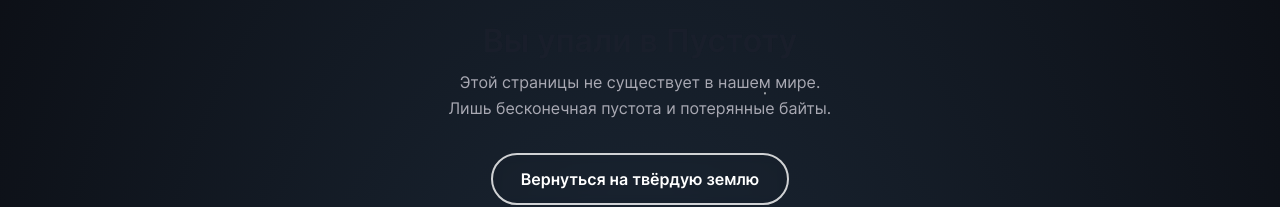
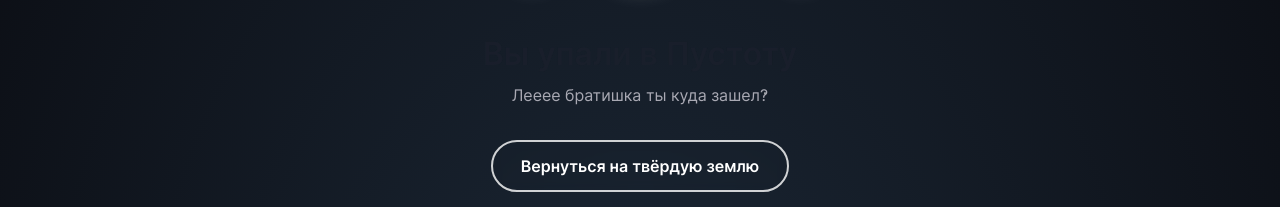
Before and after one commit to Levionid/levionid.github.io, a SvelteKit app: page /404 in a window 1280 px wide. Before the commit this address had no page. Shown: the part 393-600 px from the top of the page. Built offline with nearby package versions, Linux system fonts and the light colour scheme.

Commit message:
Update 404 page for github pages 2

```diff
--- a/src/routes/+layout.svelte
+++ b/src/routes/+layout.svelte
@@ -1,9 +1,8 @@
 <script lang="ts">
 	import { page } from '$app/stores';
 	import { onMount } from 'svelte';
-	// !!! ИМПОРТИРУЙТЕ `goto` !!!
 	import { goto } from '$app/navigation';
-	import { theme } from '$lib/stores/theme'; // Убедитесь, что этот импорт правильный
+	import { theme } from '$lib/stores/theme';
 	import NotificationContainer from '$lib/components/NotificationContainer.svelte';
 	import Header from '$lib/components/Header.svelte';
 	import Footer from '$lib/components/Footer.svelte';
@@ -16,7 +15,10 @@
 		const redirectPath = sessionStorage.getItem('redirect');
 		if (redirectPath) {
 			sessionStorage.removeItem('redirect');
-			goto(redirectPath);
+
+			if (window.location.pathname !== '/404') {
+				goto('/404', { replaceState: true });
+			}
 		}
 
 		const unsubscribe = theme.subscribe((value) => {
--- a/src/routes/+error.svelte
+++ b/src/routes/404/+page.svelte
@@ -1,9 +1,8 @@
 <script lang="ts">
-	import { page } from '$app/stores';
 </script>
 
 <svelte:head>
-	<title>Lestix - {$page.status}</title>
+	<title>Lestix - 404</title>
 	<meta name="description" content="Этой страницы не существует в нашем мире. Лишь бесконечная пустота." />
 </svelte:head>
 
@@ -28,7 +27,7 @@
 		<h1 class="glitch" data-text="404">404</h1>
 		<h2 class="subtitle">Вы упали в Пустоту</h2>
 		<p class="details">
-			Этой страницы не существует в нашем мире. <br />Лишь бесконечная пустота и потерянные байты.
+			Лееее братишка ты куда зашел?
 		</p>
 		<a href="/" class="return-button">Вернуться на твёрдую землю</a>
 	</div>
```
